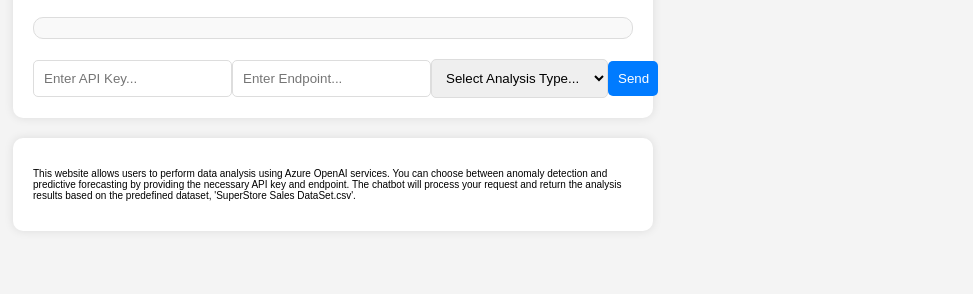
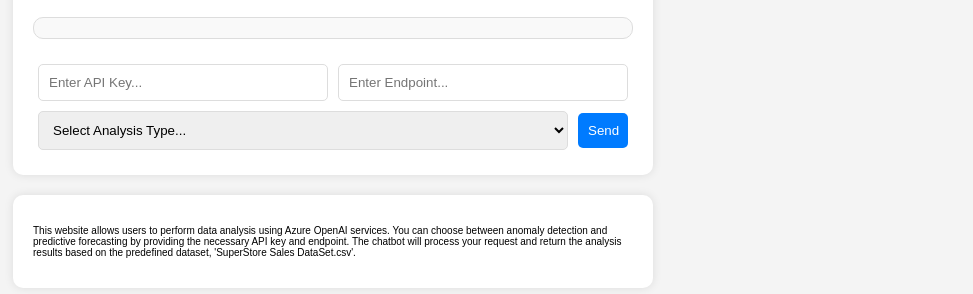
Before and after one commit to sophiakobzar/SmartSalesGuard, a plain HTML site: page index.html in a window 1280 px wide. Shown: the part 122-416 px from the top of the page, without its empty margins (307-1280 px from the left). Drawn offline with Linux system fonts and the light colour scheme.

Commit message:
fixing chat footer

```diff
--- a/index.html
+++ b/index.html
@@ -11,6 +11,7 @@
 		margin: 0;
 		padding: 20px;
 	}
+
 	.container {
 		max-width: 600px;
 		background: #fff;
@@ -20,16 +21,20 @@
 		width: 100%;
 		margin: 0 auto;
 	}
+
 	.chat-header, .chat-footer {
 		display: flex;
 		justify-content: space-between;
 		align-items: center;
+		flex-wrap: wrap; /* Add this line */
 	}
+
 	.chat-header {
 		border-bottom: 1px solid #ddd;
 		padding-bottom: 10px;
 		margin-bottom: 20px;
 	}
+
 	.chat-messages {
 		max-height: 400px;
 		overflow-y: auto;
@@ -39,17 +44,21 @@
 		border-radius: 10px;
 		background-color: #f9f9f9;
 	}
+
 	.chat-message {
 		display: flex;
 		margin-bottom: 10px;
 		word-wrap: break-word;
 	}
+
 	.user-message {
 		justify-content: flex-end;
 	}
+
 	.bot-message {
 		justify-content: flex-start;
 	}
+
 	.message-content {
 		max-width: 70%;
 		padding: 10px;
@@ -60,14 +69,19 @@
 		word-break: break-word; /* Ensures long words break to fit within the box */
 		overflow-wrap: break-word; /* Ensures text wraps within the box */
 	}
+
 	.user-message .message-content {
 		background-color: #4caf50;
 	}
+
 	.chat-footer input, .chat-footer select {
 		padding: 10px;
 		border: 1px solid #ddd;
 		border-radius: 5px;
+		flex: 1; /* Add this line */
+		margin: 5px; /* Add this line */
 	}
+
 	.chat-footer button {
 		width: 50px;
 		padding: 10px;
@@ -76,16 +90,20 @@
 		color: #fff;
 		border-radius: 5px;
 		cursor: pointer;
+		margin: 5px; /* Add this line */
 	}
+
 	.chat-footer button:hover {
 		background: #0056b3;
 	}
+
 	.logo {
 		position: absolute;
 		top: 10px;
 		right: 10px;
 		width: 100px; /* Adjust the width as needed */
 	}
+
 	.bubble {
 		max-width: 600px;
 		background: #fff;
```
Lines whose indentation alone changed are shown as unchanged.
